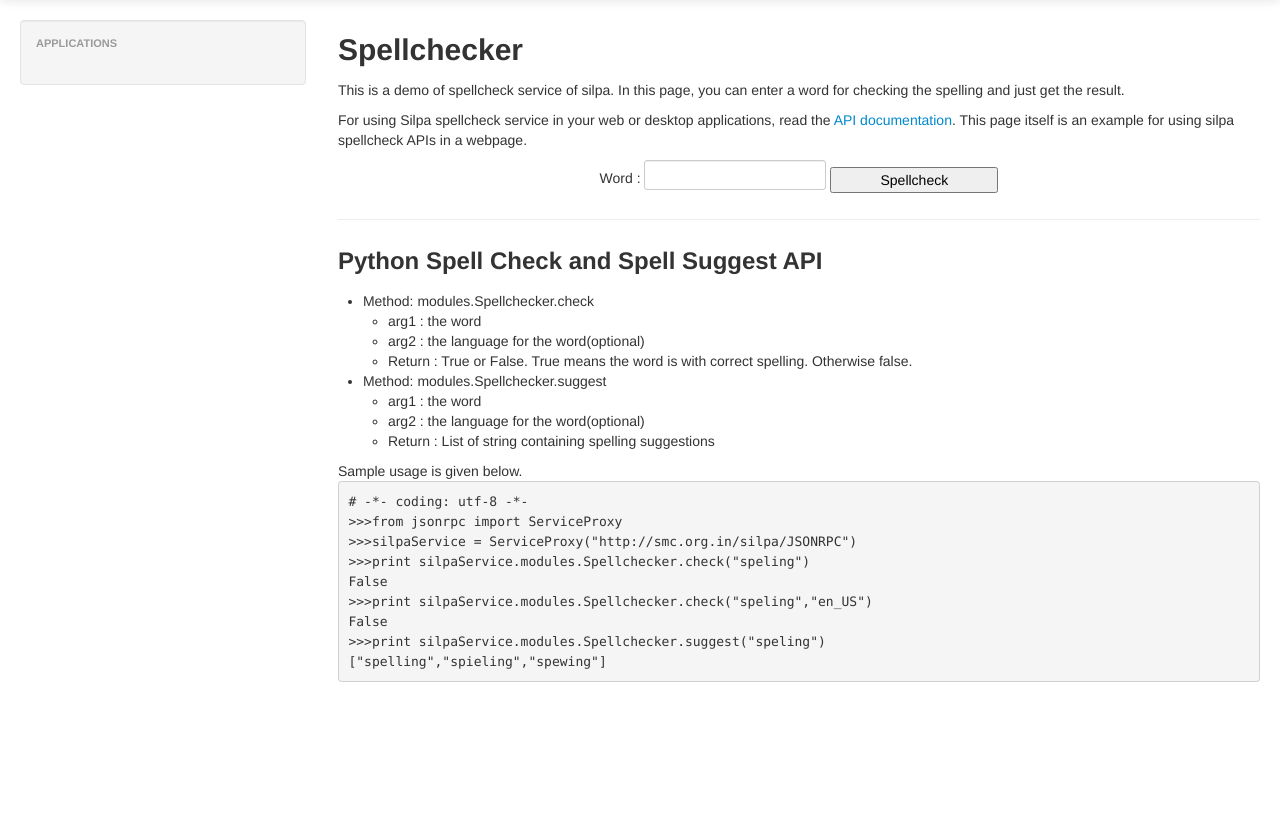
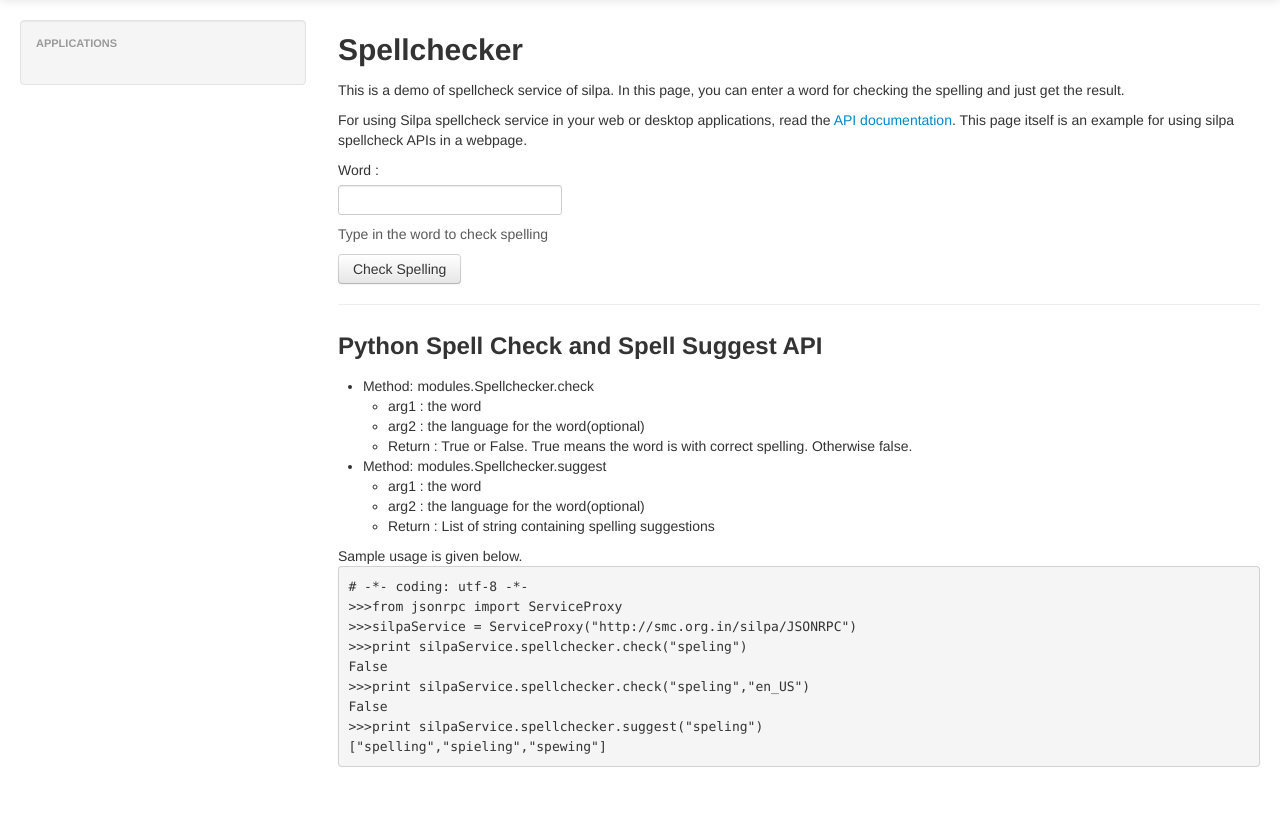
Before and after one commit to libindic/Silpa-Flask, a Python web app: template templates/spellchecker.html in a window 1280 px wide. Shown: the part 40-857 px from the top of the page. Before the commit the page ends 722 px from the top, so only its background shows below. Run offline with Jinja, Linux system fonts and the light colour scheme; the template is opened without the code that fills it, so the values that code supplies are empty; some libraries are stand-ins or nearby versions.

Commit message:
Spellchecker ported to bootstrap

```diff
--- a/templates/spellchecker.html
+++ b/templates/spellchecker.html
@@ -89,12 +89,11 @@
         </p>
         <p>For using Silpa spellcheck service in your web or desktop applications, read the <a href="apis.html#spellcheck">API documentation</a>. This page itself is an example for using silpa spellcheck APIs in a webpage.
         </p>
-        <form action="" method="post" >
-        <p align="center">
-        Word : <input type="text" name="word" style="width:12em;"/>
-        <input  type="submit" id="spellcheck" value="Spellcheck"  style="width:12em;"/>
-        </br>
-        </p>
+        <form  action="" method="post">
+        <label>Word : </label>
+        <input type="text" name="word" />
+        <span class="help-block">Type in the word to check spelling</span>
+        <input type="submit" class="btn" value="Check Spelling"/>
         </form>
         <hr/>
         <div id="progress"></div>
@@ -124,11 +123,11 @@
 # -*- coding: utf-8 -*-
 >>>from jsonrpc import ServiceProxy
 >>>silpaService = ServiceProxy("http://smc.org.in/silpa/JSONRPC")
->>>print silpaService.modules.Spellchecker.check("speling")
+>>>print silpaService.spellchecker.check("speling")
 False
->>>print silpaService.modules.Spellchecker.check("speling","en_US")
+>>>print silpaService.spellchecker.check("speling","en_US")
 False
->>>print silpaService.modules.Spellchecker.suggest("speling")
+>>>print silpaService.spellchecker.suggest("speling")
 ["spelling","spieling","spewing"]
 </pre>
 {% endblock %}
```
